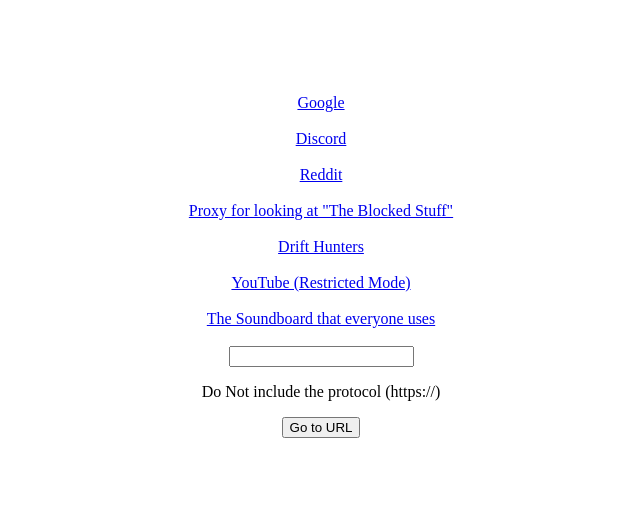
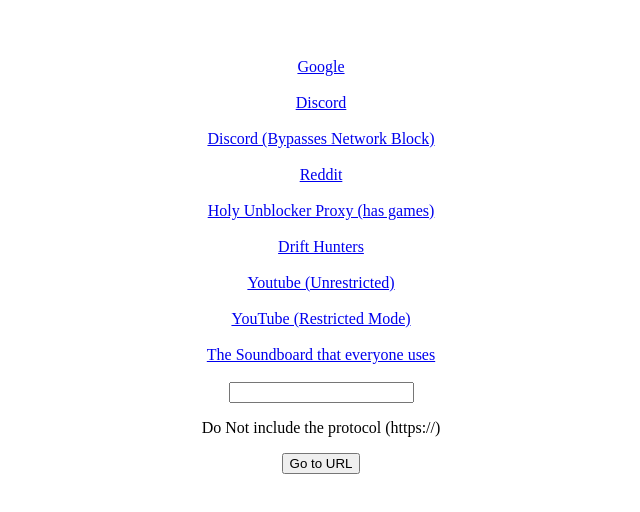
Before and after one commit to bvoid82/quickaccs, a plain HTML site: page index.html in a window 1280 px wide. Shown: the part 142-654 px from the top of the page, without its empty margins (319-959 px from the left). Drawn offline with Linux system fonts and the light colour scheme; no server answers.

Commit message:
Update index.html

```diff
--- a/index.html
+++ b/index.html
@@ -26,9 +26,11 @@
   <div class=centered>
 <a href="https://google.com">Google</a><br>
 <a href="http://discord.com/login">Discord</a><br>
+   <a href="https://ginxwom.bubble.imfrost.cf/">Discord (Bypasses Network Block)</a><br>
 <a href="https://reddit.com">Reddit</a><br>
-   <a href="https://proxyscrape.com/web-proxy">Proxy for looking at "The Blocked Stuff"</a><br>
+   <a href="https://bubble.imfrost.cf">Holy Unblocker Proxy (has games)</a><br>
    <a href="http://v6p9d9t4.ssl.hwcdn.net/html/1792221/ItchIO/index.html">Drift Hunters</a><br>
+   <a href="https://bubble.imfrost.cf/?y">Youtube (Unrestricted)</a><br>
    <a href="https://youtube.com">YouTube (Restricted Mode)</a><br>
    <a href="https://myinstants.com">The Soundboard that everyone uses</a><br>
 
```
